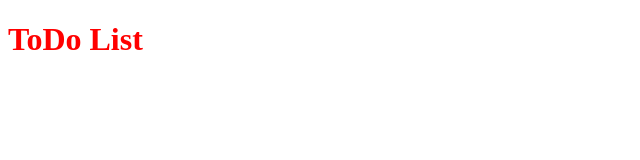
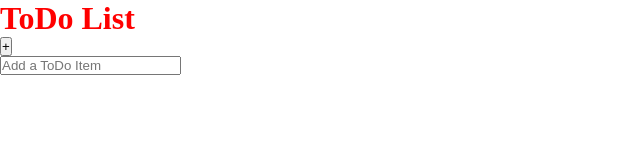
Before and after one commit to kennywlino/todo-list, a website built with webpack: page dist/index.html in a window 1280 px wide. Shown: the whole page, without its empty margins (0-640 px from the left). Built offline with nearby package versions, Linux system fonts and the light colour scheme.

Commit message:
Added basic form and button for adding new ToDo items.

```diff
--- a/src/layout.js
+++ b/src/layout.js
@@ -2,6 +2,7 @@ import ToDo from "./todo";
 import Project from "./project";
 import './style.css';
 
+// defines header to display page title
 function createHeader() {
     const header = document.createElement("header");
     header.classList.add("header");
@@ -11,28 +12,57 @@ function createHeader() {
 
     header.appendChild(pageName);
 
+    header.appendChild(createAddTodoButton());
+
     return header;
 }
 
+// defines an "Add ToDo" button to include within the header
+// opens a pop-up window for user to add new ToDo on-click
+function createAddTodoButton() {
+    const div = document.createElement("div");
+    div.classList.add("add-todo-div");
+
+    const button = document.createElement("button");
+    button.classList.add("add-todo");
+    button.textContent = "+";
+
+    // pop-up menu on-click
+    button.addEventListener("click", addTodo);
+
+    div.appendChild(button);
+
+    return div;
+}
+
+function addTodo() {
+    alert("adding todo");
+}
+
+// defines form to take in user input for ToDo items
+function createTodoForm() {
+    const div = document.createElement("div");
+
+    const form = document.createElement("form");
+
+    const input = document.createElement("input");
+    input.setAttribute("type", "text");
+    input.setAttribute("name", "todo");
+    input.setAttribute("placeholder", "Add a ToDo Item");
+
+    form.appendChild(input);
+
+    div.append(form);
+
+    return div;
+}
+
+// sets up the entire webpage with default view
+// e.g. sidebar closed and only today's TODOs displayed
 function setUpPage() {
     const content = document.getElementById("content");
     content.appendChild(createHeader());
+    content.appendChild(createTodoForm());
 }
 
-/* const testTodo1 = new ToDo("homework");
-const testTodo2 = new ToDo("workout");
-
-console.log(testTodo1.title);
-console.log(testTodo2.title)
-
-const content = document.querySelector('#content');
-
-const todoDiv = document.createElement('div');
-todoDiv.textContent = testTodo1.title;
-todoDiv.classList.add('hello');
-
-content.appendChild(todoDiv);
-
-*/
-
 export default setUpPage;
--- a/src/style.css
+++ b/src/style.css
@@ -1,3 +1,8 @@
+* {
+    margin: 0;
+    padding: 0;
+}
+
 .header {
     color: red;
 }
```
Also changed, not shown: dist/main.js.
